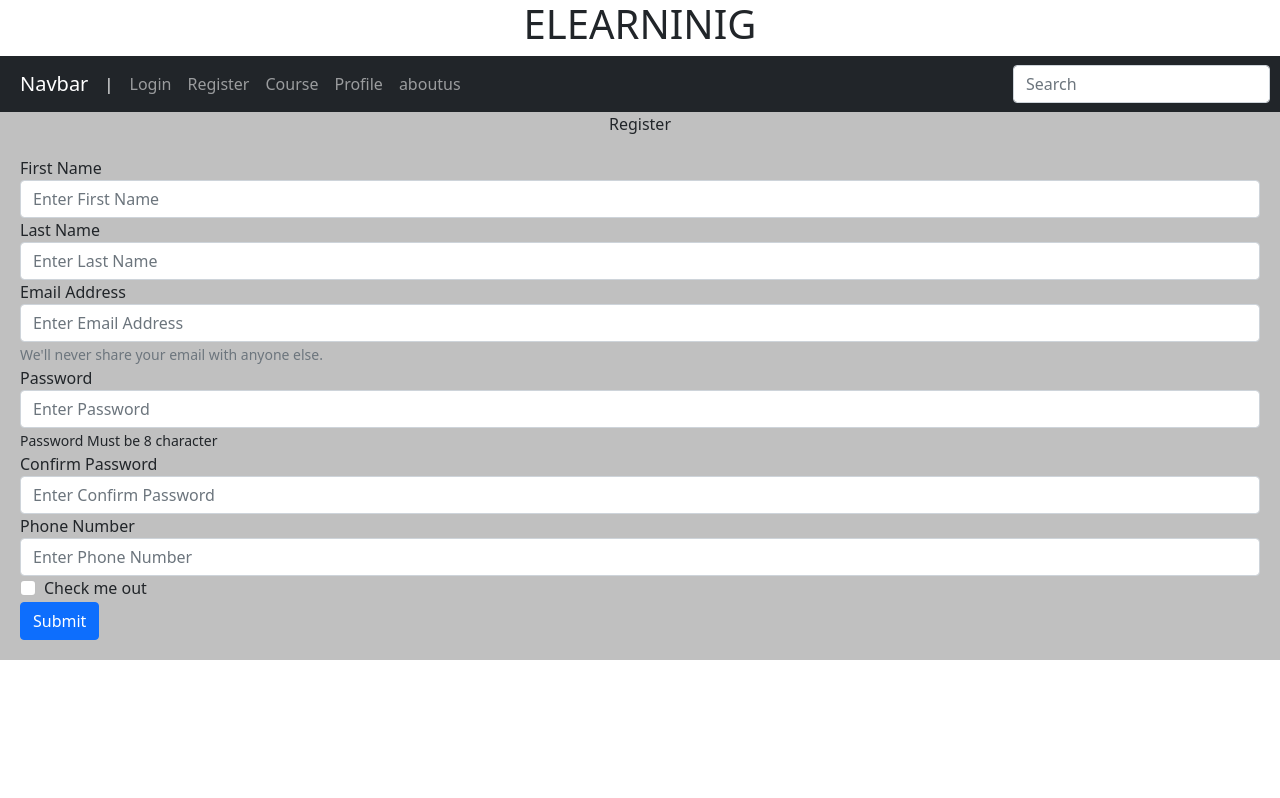
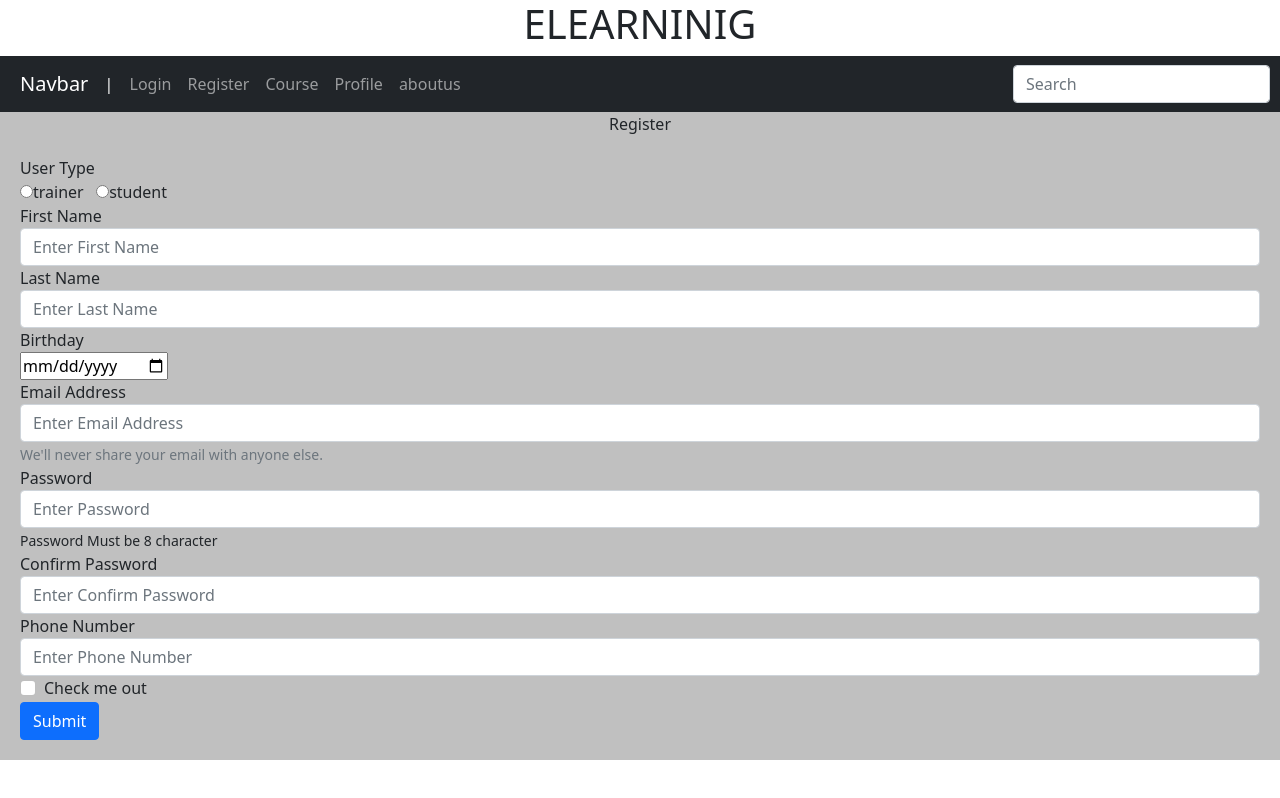
Before and after one commit to rishiJagariya/E-LEARNING-PLATFORM, an Angular app in the folder frontend/: page /register in a window 1280 px wide. Built offline with nearby package versions, Linux system fonts and the light colour scheme.

Commit message:
registration done

```diff
--- a/frontend/src/app/register/register.component.html
+++ b/frontend/src/app/register/register.component.html
@@ -4,6 +4,11 @@
         <label for="rfname">Register</label>
     </div>
 <form style=" padding: 20px; border-radius: 10px;">
+  <div>
+    <label for="usertype">User Type</label>&nbsp;&nbsp;<br/>
+    <input id="usertype" name="usertype" type="radio" value="trainer">trainer&nbsp;&nbsp;
+    <input id="usertype" name="usertype" type="radio" value="student">student
+</div>
     <div class="form-group" >
         <label for="lfname">First Name</label>
         <input
@@ -21,7 +26,11 @@
         id="llname"
         placeholder="Enter Last Name"
         required>
-    </div>
+      </div>
+  <div>
+    <label for="birthday">Birthday</label><br/>
+  <input type="date" id="birthday" name="birthday">
+  </div>
     <div class="form-group">
       <label for="exampleInputEmail1">Email Address</label>
       <input
```
